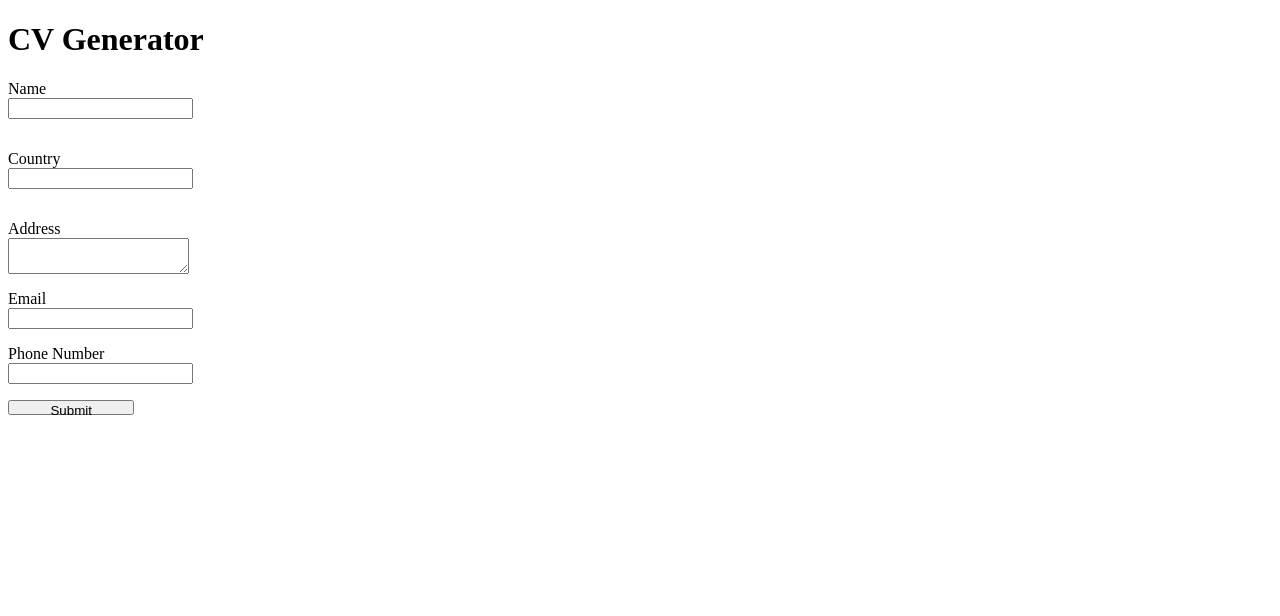
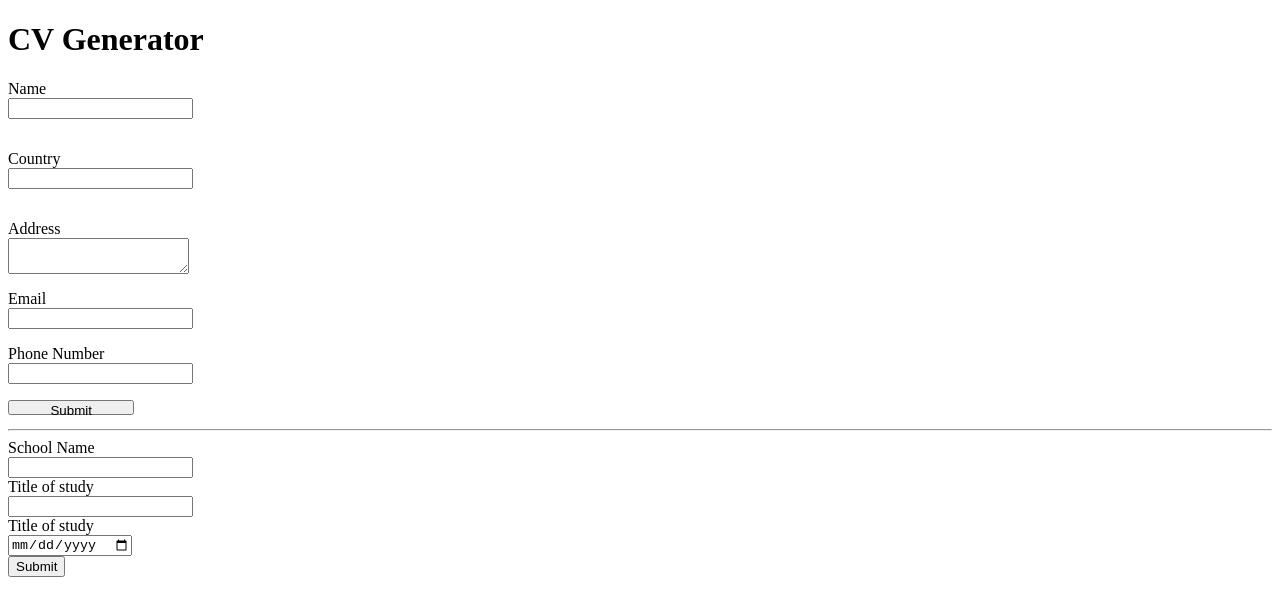
Before and after one commit to Adithya-why/CVapp, a React (Create React App) app in the folder cv-project/: page / in a window 1280 px wide. Shown: the top 616 px of the page. Built offline with nearby package versions, Linux system fonts and the light colour scheme.

Commit message:
added a eduInfo component

```diff
--- a/cv-project/src/App.js
+++ b/cv-project/src/App.js
@@ -7,6 +7,8 @@ import GeneralInfo from "./GeneralInfo";
 import CvInfo from "./CvInfo";
 
 import TopBar from "./TopBar";
+
+import EduInfo from "./EduInfo";
 
 
  //app component holds the entire app
@@ -45,6 +47,9 @@ class App extends React.Component{
         address : this.state.address,
         email : this.state.email,
         phone : this.state.phone,
+        sch : this.state.sch,
+        title : this.state.title,
+        dos : this.state.dos,
         },
 
     })
@@ -58,9 +63,12 @@ class App extends React.Component{
       <TopBar/>
 
       <GeneralInfo changeHandler={(e)=>this.putName(e)}  buttonHandler={()=>this.putData()}/>
+      <hr></hr>
 
+      <EduInfo changeHandler={(e)=>this.putName(e)} buttonHandler={()=>this.putData()}/>
 
       <CvInfo info={this.state}/>
+
 
 
       </>
--- a/cv-project/src/CvInfo.js
+++ b/cv-project/src/CvInfo.js
@@ -12,6 +12,9 @@ class CvInfo extends React.Component{
         let address = this.props.info.data.address;
         let email = this.props.info.data.email;
         let phone = this.props.info.data.phone;
+        let sch = this.props.info.data.sch;
+        let title = this.props.info.data.title;
+        let dos = this.props.info.data.dos;
         return(
             <>
             <div>{name}</div>
@@ -19,6 +22,9 @@ class CvInfo extends React.Component{
             <div>{address}</div>
             <div>{email}</div>
             <div>{phone}</div>
+            <div>{sch}</div>
+            <div>{title}</div>
+            <div>{dos}</div>
             </>
         )
     }
--- /dev/null
+++ b/cv-project/src/EduInfo.js
@@ -0,0 +1,35 @@
+import React from "react";
+
+//this component lets you add educational qualifications
+class EduInfo extends React.Component{
+    constructor(props){
+        super(props);
+    }
+
+
+    render(){
+        return(
+            <>
+            <div>
+                <label htmlFor="sch">School Name</label>
+                <input type="text" onChange={this.props.changeHandler} className="sch" id="sch"></input>
+            </div>
+
+            <div>
+                <label htmlFor="title">Title of study</label>
+                <input type="text" onChange={this.props.changeHandler} className="title" id="title"></input>
+            </div>
+
+            <div>
+                <label htmlFor="dos">Title of study</label>
+                <input type="date" onChange={this.props.changeHandler} className="dos" id="dos"></input>
+            </div>
+
+            <button onClick={this.props.buttonHandler}>Submit</button>
+            </>
+        )
+    }
+}
+
+
+export default EduInfo;
--- a/cv-project/src/styles/app.css
+++ b/cv-project/src/styles/app.css
@@ -6,7 +6,7 @@
 }
 
 
-.name,.country,.address,.email,.phone{
+.name,.country,.address,.email,.phone,.sch,.title,.dos{
     display: flex;
     flex-direction: row;
     align-items: center;
```
